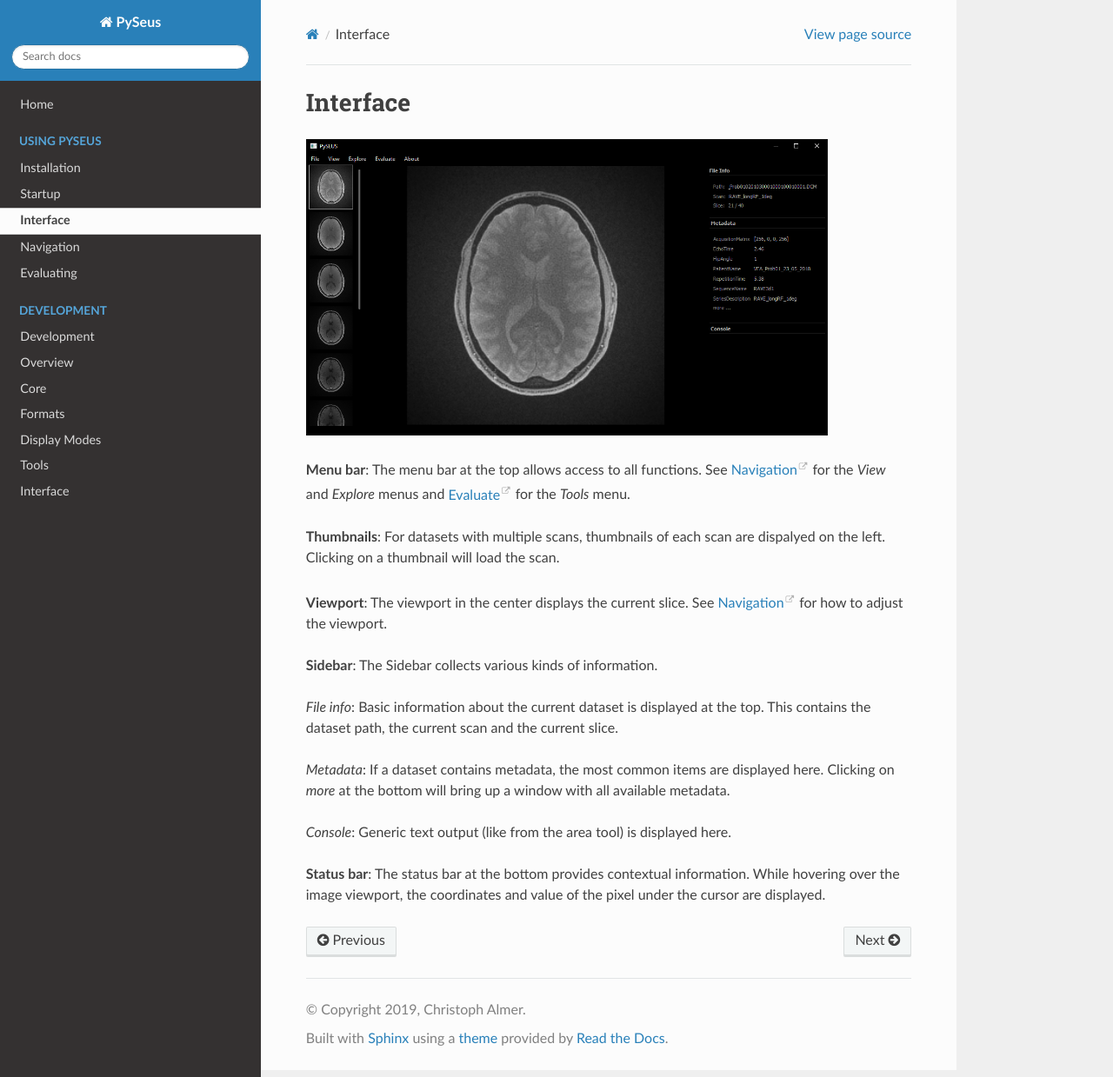
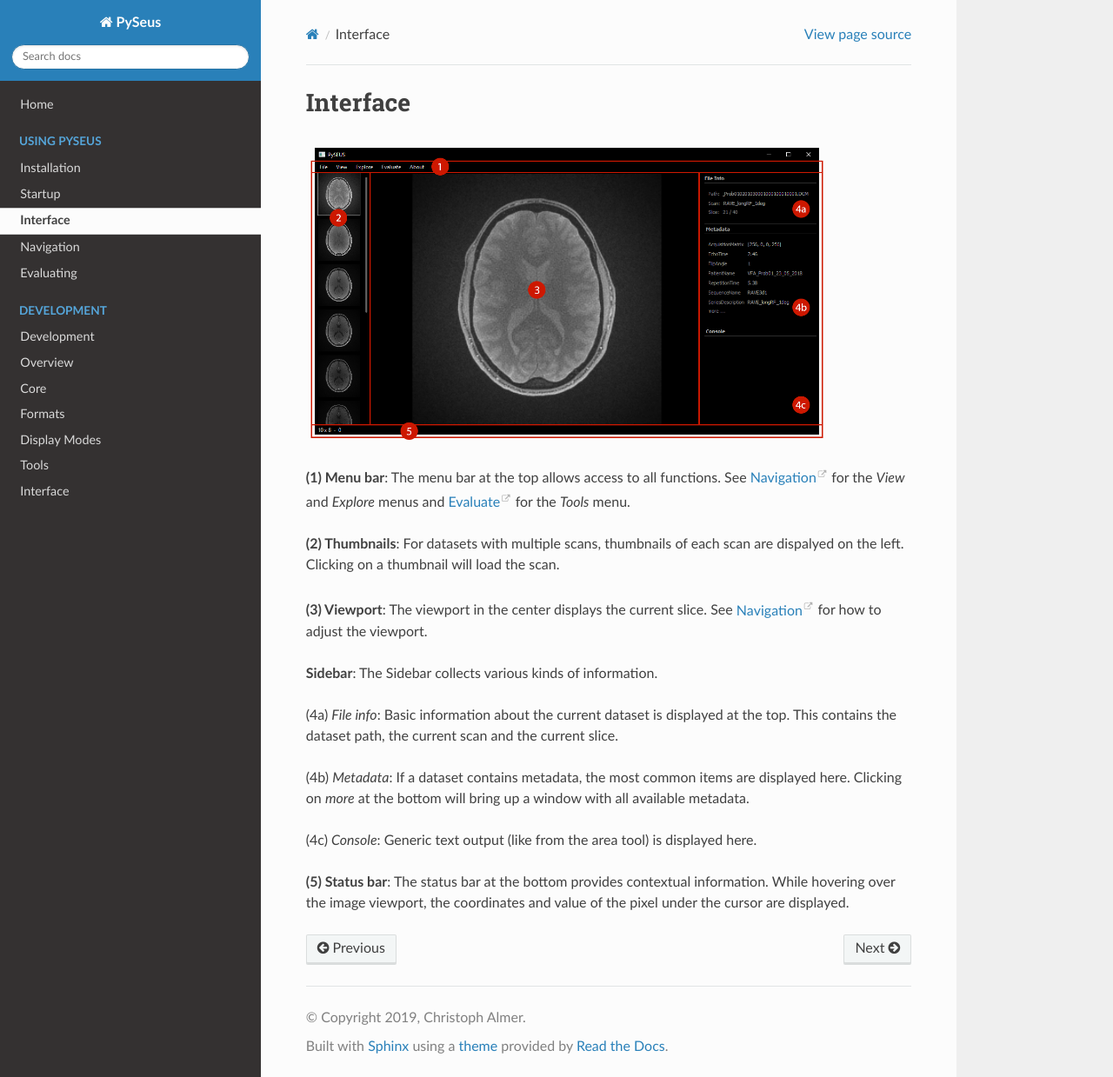
Before and after one commit to IMTtugraz/PySeus, a Sphinx documentation site: the page built from docs/source/usage/interface.rst, in a window 1280 px wide and 1239 px high. Shown: the whole window at 87% size. Built offline with Sphinx 7.4.7 and the Read the Docs theme 2.0.0, drawn with Linux system fonts in a browser that asks for light colours.

Commit message:
screenshot update

```diff
--- a/docs/source/usage/interface.rst
+++ b/docs/source/usage/interface.rst
@@ -4,27 +4,27 @@ Interface
 .. image:: ../_static/dicom_multi.png
    :width: 600
 
-**Menu bar**: The menu bar at the top allows access to all functions. See
+**(1) Menu bar**: The menu bar at the top allows access to all functions. See
 `Navigation <usage/navigation.html>`_ for the *View* and *Explore* menus and
 `Evaluate <usage/evalute.html>`_ for the *Tools* menu.
 
-**Thumbnails**: For datasets with multiple scans, thumbnails of each scan are
+**(2) Thumbnails**: For datasets with multiple scans, thumbnails of each scan are
 dispalyed on the left. Clicking on a thumbnail will load the scan.
 
-**Viewport**: The viewport in the center displays the current slice. See
+**(3) Viewport**: The viewport in the center displays the current slice. See
 `Navigation <usage/navigation.html>`_ for how to adjust the viewport.
 
 **Sidebar**: The Sidebar collects various kinds of information.
 
-*File info*: Basic information about the current dataset is displayed at the
+(4a) *File info*: Basic information about the current dataset is displayed at the
 top. This contains the dataset path, the current scan and the current slice.
 
-*Metadata*: If a dataset contains metadata, the most common items are
+(4b) *Metadata*: If a dataset contains metadata, the most common items are
 displayed here. Clicking on *more* at the bottom will bring up a window
 with all available metadata.
 
-*Console*: Generic text output (like from the area tool) is displayed here.
+(4c) *Console*: Generic text output (like from the area tool) is displayed here.
 
-**Status bar**: The status bar at the bottom provides contextual information.
+**(5) Status bar**: The status bar at the bottom provides contextual information.
 While hovering over the image viewport, the coordinates and value of the pixel
 under the cursor are displayed.
```
Also changed, not shown: docs/source/_static/dicom_multi.png.
